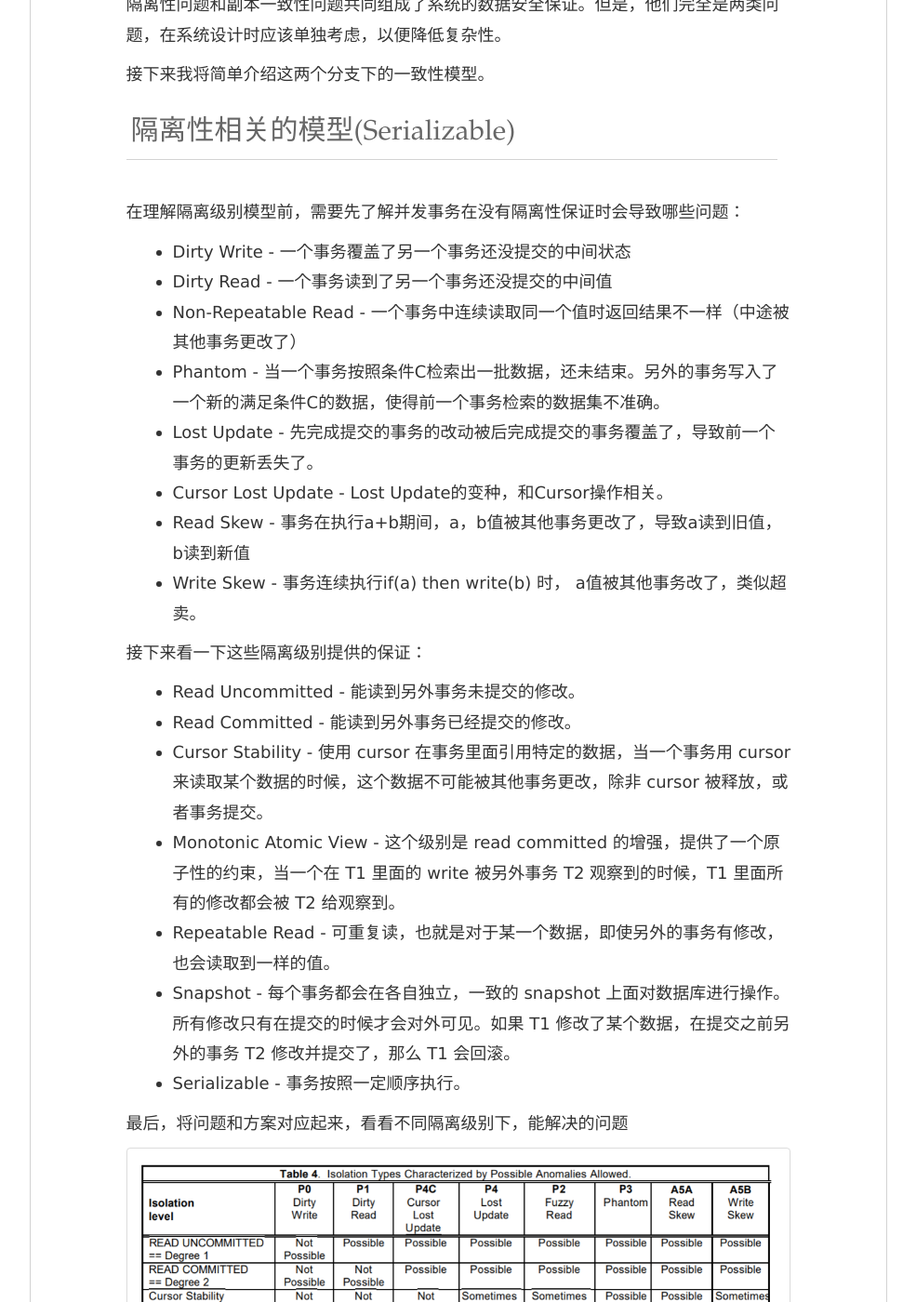
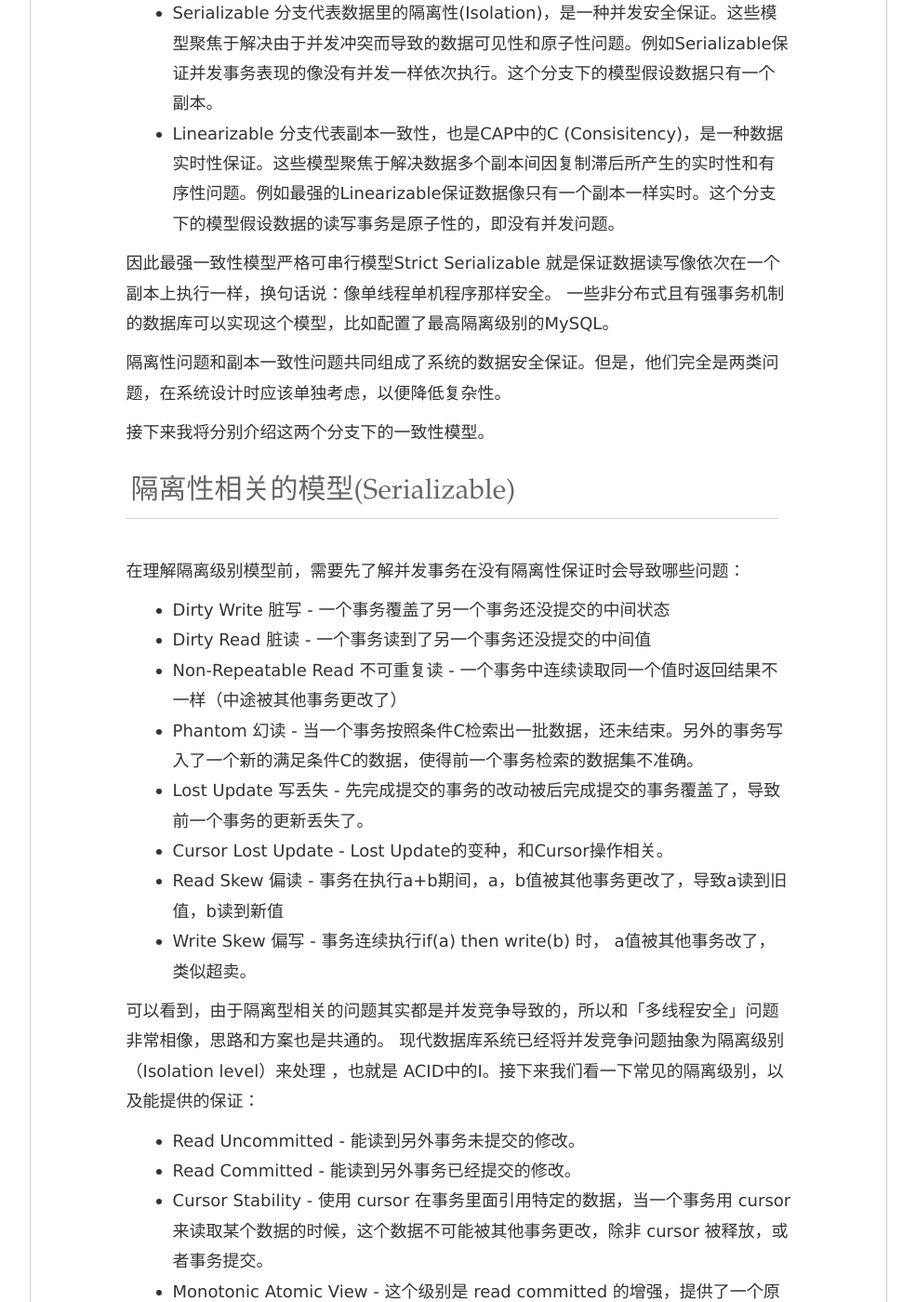
Before and after one commit to eueuy/eueuy.github.io, a Jekyll site: the page built from _posts/2019-05-17-consistency-model.md, in a window 1280 px wide and 1400 px high, scrolled down 2679 px. Shown: the whole window at 93% size, without its empty margins (147-1132 px from the left). Built offline with Jekyll 4.4.1, drawn with Linux system fonts in a browser that asks for light colours; some of the changed text lies outside the part shown.

Commit message:
Update 2019-05-17-consistency-model.md

```diff
--- a/_posts/2019-05-17-consistency-model.md
+++ b/_posts/2019-05-17-consistency-model.md
@@ -3,13 +3,17 @@
 title: “分布式一致性模型” 导论
 author: zhangyue
 ---
+## 引言
+在进行与数据状态相关的系统设计时，免不了要考虑一致性问题。但是「一致性」这个词恐怕是被重载的最严重的一个词。它在不同的领域和场景完全代表不同的意思，解决的问题也完全不同。并且在实践中会产生数十种一致性模型。本文试图帮助大家理清一致性技术的脉络，帮助大家清晰的认识一致性的问题、场景和解决方案。
+
+first of all，我们第一个要区分的就是「共识(Consensus)」和「一致性(Consistency)」。 因为翻译失误，有很多文章将分布式共识问题也翻译为分布式一致性，而这其实完全是两个问题。「一致性」这个词的混淆程度可见一斑。本文讨论的「一致性」是指数据的一致性问题，而不涉及分布式算法中的共识问题。
 
 ## 这一切是怎么变复杂的
 模型A ： 想象一个最简单的存储系统，只有一个客户端（单进程）和一个服务端（单副本）。客户端顺序发起读写操作，服务端也顺序处理每个请求，后一个操作都可以看到前一个操作的结果。这时系统没有一致性问题。
 
 模型B ： 系统还是单个服务进程（单副本），但是有多个客户端并发进行操作。这时多个客户端的操作会互相影响，比如会读到不是自己写的数据。这时系统存在由并发竞争导致的一致性问题。
 
-模型C ： 现在让数据拥有两个副本。假设还是一个客户端进程顺序发起读写操作，每个操作可以发给两个副本所在的任意一个。如果副本之间数据同步不及时，就会出现因多副本同步滞后而导致的不一致问题。
+模型C ： 现在建设数据拥有两个副本。但还是一个客户端进程顺序发起读写操作，每个操作可以发给两个副本所在的任意一个。如果副本之间数据同步不及时，就会出现因多副本同步滞后而导致的不一致问题。
 
 模型B+C ：真实的系统通常既不会只允许单客户端访问，也不会是单副本，而是前两种模型的结合。即多个同时执行读写操作的客户端同时读写多个副本的同一个数据。这时就会同时引入两类一致性风险。
 
@@ -38,27 +42,27 @@
 * Linearizable 分支代表副本一致性，也是CAP中的C (Consisitency)，是一种数据实时性保证。这些模型聚焦于解决数据多个副本间因复制滞后所产生的实时性和有序性问题。例如最强的Linearizable保证数据像只有一个副本一样实时。这个分支下的模型假设数据的读写事务是原子性的，即没有并发问题。
 
 
-因此最强一致性模型严格可串行模型Strict Serializable 就是保证数据读写像依次在一个副本上执行一样，换句话说：像单线程单机程序那样安全。 一些非分布式且有事务机制的数据库可以实现这个模型，比如MySQL。
+因此最强一致性模型严格可串行模型Strict Serializable 就是保证数据读写像依次在一个副本上执行一样，换句话说：像单线程单机程序那样安全。 一些非分布式且有强事务机制的数据库可以实现这个模型，比如配置了最高隔离级别的MySQL。
 
 隔离性问题和副本一致性问题共同组成了系统的数据安全保证。但是，他们完全是两类问题，在系统设计时应该单独考虑，以便降低复杂性。
 
-接下来我将简单介绍这两个分支下的一致性模型。
+接下来我将分别介绍这两个分支下的一致性模型。
 
 ## 隔离性相关的模型(Serializable)
 
 在理解隔离级别模型前，需要先了解并发事务在没有隔离性保证时会导致哪些问题：
 
-* Dirty Write - 一个事务覆盖了另一个事务还没提交的中间状态
-* Dirty Read - 一个事务读到了另一个事务还没提交的中间值
-* Non-Repeatable Read - 一个事务中连续读取同一个值时返回结果不一样（中途被其他事务更改了）
-* Phantom - 当一个事务按照条件C检索出一批数据，还未结束。另外的事务写入了一个新的满足条件C的数据，使得前一个事务检索的数据集不准确。
-* Lost Update - 先完成提交的事务的改动被后完成提交的事务覆盖了，导致前一个事务的更新丢失了。
+* Dirty Write 脏写 - 一个事务覆盖了另一个事务还没提交的中间状态
+* Dirty Read 脏读 - 一个事务读到了另一个事务还没提交的中间值
+* Non-Repeatable Read 不可重复读 - 一个事务中连续读取同一个值时返回结果不一样（中途被其他事务更改了）
+* Phantom 幻读 - 当一个事务按照条件C检索出一批数据，还未结束。另外的事务写入了一个新的满足条件C的数据，使得前一个事务检索的数据集不准确。
+* Lost Update 写丢失 - 先完成提交的事务的改动被后完成提交的事务覆盖了，导致前一个事务的更新丢失了。
 * Cursor Lost Update - Lost Update的变种，和Cursor操作相关。
-* Read Skew - 事务在执行a+b期间，a，b值被其他事务更改了，导致a读到旧值，b读到新值
-* Write Skew - 事务连续执行if(a) then write(b) 时， a值被其他事务改了，类似超卖。
+* Read Skew 偏读 - 事务在执行a+b期间，a，b值被其他事务更改了，导致a读到旧值，b读到新值
+* Write Skew 偏写 - 事务连续执行if(a) then write(b) 时， a值被其他事务改了，类似超卖。
 
-
-接下来看一下这些隔离级别提供的保证：
+可以看到，由于隔离型相关的问题其实都是并发竞争导致的，所以和「多线程安全」问题非常相像，思路和方案也是共通的。
+现代数据库系统已经将并发竞争问题抽象为隔离级别（Isolation level）来处理 ，也就是 ACID中的I。接下来我们看一下常见的隔离级别，以及能提供的保证：
 
 * Read Uncommitted - 能读到另外事务未提交的修改。
 * Read Committed - 能读到另外事务已经提交的修改。
@@ -66,9 +70,9 @@
 * Monotonic Atomic View - 这个级别是 read committed 的增强，提供了一个原子性的约束，当一个在 T1 里面的 write 被另外事务 T2 观察到的时候，T1 里面所有的修改都会被 T2 给观察到。
 * Repeatable Read - 可重复读，也就是对于某一个数据，即使另外的事务有修改，也会读取到一样的值。
 * Snapshot - 每个事务都会在各自独立，一致的 snapshot 上面对数据库进行操作。所有修改只有在提交的时候才会对外可见。如果 T1 修改了某个数据，在提交之前另外的事务 T2 修改并提交了，那么 T1 会回滚。
-* Serializable - 事务按照一定顺序执行。
+* Serializable - 事务完全按照顺序依次执行，相当于强锁。
 
-最后，将问题和方案对应起来，看看不同隔离级别下，能解决的问题
+最后，将问题和方案对应起来，看看不同隔离级别下，都能解决哪些问题
 ![](/assets/img/blog/2018-05-17-consistency-model2.png)
 
 ## 副本一致性相关的模型(Linearizablity)：两种视角
@@ -104,9 +108,24 @@
 * 写后读一致性、读己之写一致性（Read-your-writes Consistency），如果一个客户端写了某个数据的版本n，那么它之后的读操作必须读到大于等于版本n的数据。
 * 读后写一致性（Writes-follow-reads Consistency）保证一个客户端读到版本n数据后（可能是其他客户端写入的），随后的写操作必须要在版本号大于等于n的副本上执行。
 
-另外，经常看到有人将 弱一致性(weak consistency) 归为此类，实际上弱一致性并不是一个一致性模型，它只是一个概念，因此不能相提并论。
+PRAM一致性(Pipeline Random Access Memory)完全等同于读你的写、单调写和单调读。如果要追求读后写一致性，只能选择因果一致性。如果你需要完全的可用性，可以考虑牺牲阅读你的写，选择单调读 + 单调写。
 
-PRAM一致性(Pipeline Random Access Memory)完全等同于读你的写、单调写和单调读。如果要追求读后写一致性，只能选择因果一致性。如果你需要完全的可用性，可以考虑牺牲阅读你的写，选择单调读 + 单调写。
+## 对一致性模型的归类
+
+有同学可能要问：“我还听过弱一致性(weak consistency) 、强一致性（strong consistency）和 最终一致性（eventually consistency）的说法？”  实际上这种叫法并不是指具体的一致性模型，它只是一个归类概念，是很笼统的说法。通常我们将Strict Serializable、Serializable和Linearizable 归类为强一致性；将 Client-Centric Consistency 归类为弱一致性；将放松了实时性保证的模型归类为最终一致性。
+
+## 结语
+最后，我们对「一致性」的关系做个总结
+
+* 共识问题Consensus
+* 一致性问题Consistency
+  * 隔离性Isolation
+  * 副本一致性Replication Consistency
+    * 以数据为中心一致性Data-Centric Consistency
+    * 以用户为中心的一致性Client-Centric Consistency
+
+本文是作者根据自己做数据处理系统时的经验进行的总结，不一定严谨，有错误的地方欢迎探讨。
+
 
 
 ## Reference
```
